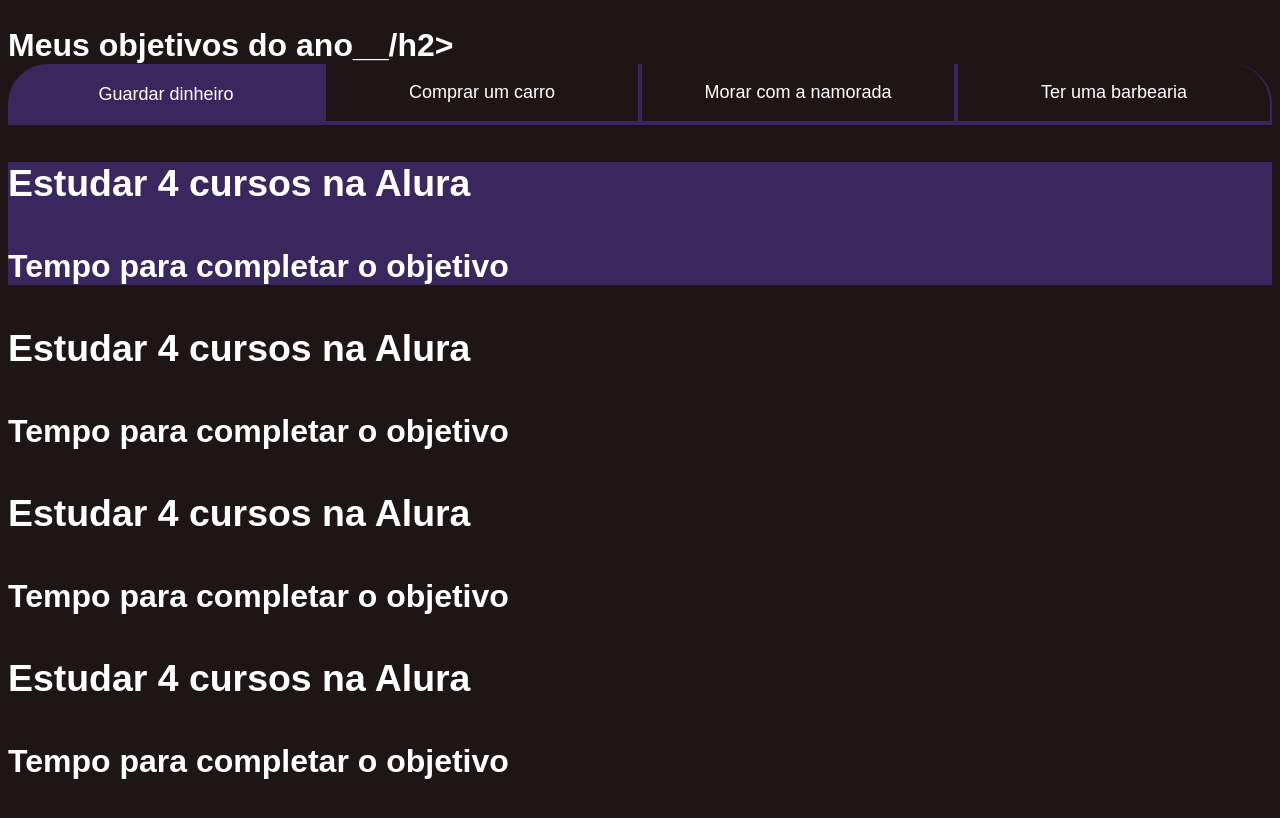
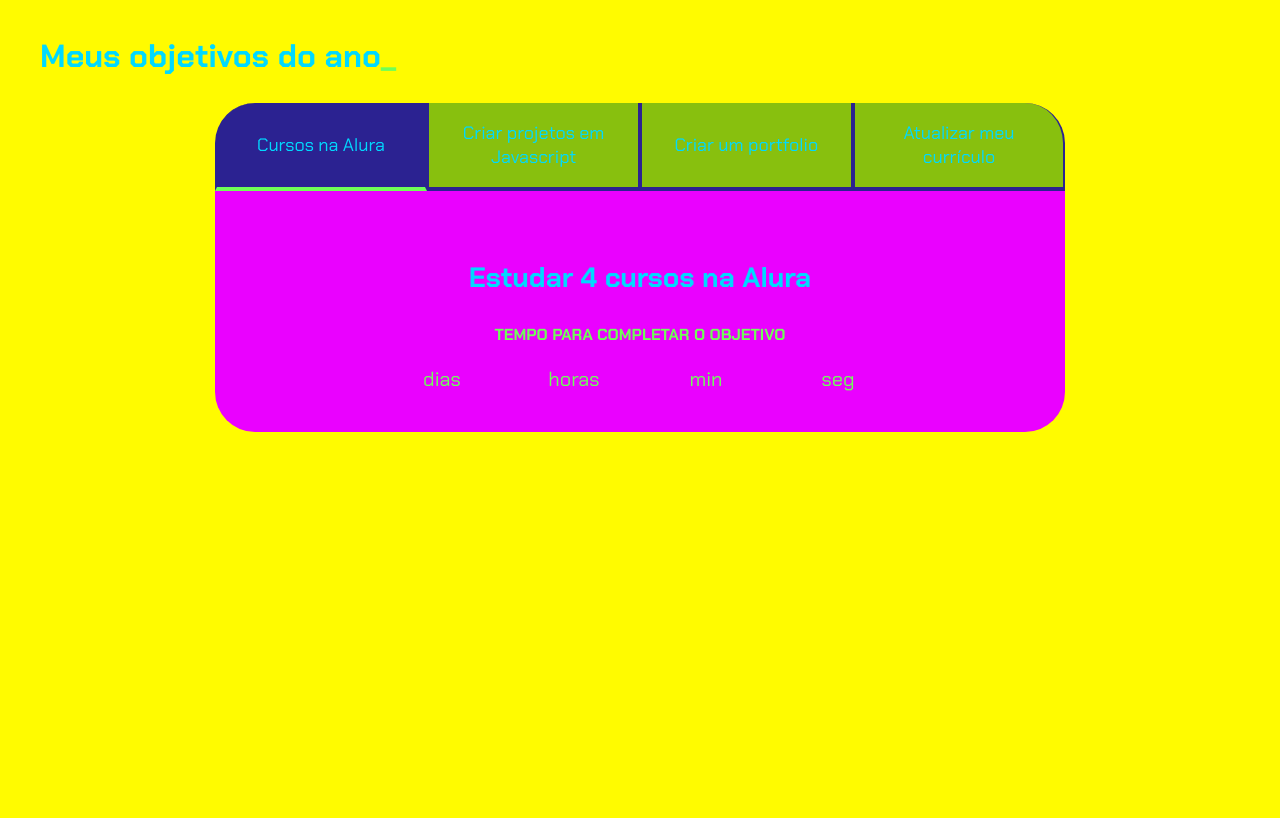
Before and after one commit to MarcusDamasceno123/Agenda2025, a plain HTML site: page index.html in a window 1280 px wide. Drawn offline with Linux system fonts and the light colour scheme.

Commit message:
Add files via upload

```diff
--- a/index.html
+++ b/index.html
@@ -1,5 +1,5 @@
 <!DOCTYPE html>
-<html lang="en">
+<html lang="pt.br">
 <head>
     <meta charset="UTF-8">
     <meta name="viewport" content="width=device-width, initial-scale=1.0">
@@ -8,39 +8,109 @@
 </head>
 <body>
 
-</body>
+    <body>
         <section class="conteudo-principal">
-        <h2 class="titulo-principal">Meus objetivos do ano<span>_</span>_</span>/h2>
+            <h2 class="titulo-principal">Meus objetivos do ano<span>_</span></h2>
             <div class="conteudo">
                 <div class="botoes">
-                <button class="botao ativo">Guardar dinheiro</button>
-                <button class="botao">Comprar um carro</button>
-                <button class="botao">Morar com a namorada</button>
-                <button class="botao">Ter uma barbearia</button>
+                    <button class="botao ativo">Cursos na Alura</button>
+                    <button class="botao">Criar projetos em Javascript</button>
+                    <button class="botao">Criar um portfolio</button>
+                    <button class="botao">Atualizar meu currículo</button>
                 </div>
-
                 <div class="abas-textos">
-            <div class="abas-conteudo ativo">
+                    <div class="aba-conteudo ativo">
                         <h3 class="aba-conteudo-titulo-principal">Estudar 4 cursos na Alura</h3>
                         <h4 class="aba-conteudo-titulo-secundario">Tempo para completar o objetivo</h4>
+                        <div class="contador">
+                            <div class="contador-digito">
+                                <p class="contador-digito-numero" id="dias0"></p>
+                                <p class="contador-digito-texto">dias</p>
                             </div>
-            <div class="abas-conteudo">
-                <h3 class="aba-conteudo-titulo-principal">Estudar 4 cursos na Alura</h3>
+                            <div class="contador-digito">
+                                <p class="contador-digito-numero" id="horas0"></p>
+                                <p class="contador-digito-texto">horas</p>
+                            </div>
+                            <div class="contador-digito">
+                                <p class="contador-digito-numero" id="min0"></p>
+                                <p class="contador-digito-texto">min</p>
+                            </div>
+                            <div class="contador-digito">
+                                <p class="contador-digito-numero" id="seg0"></p>
+                                <p class="contador-digito-texto">seg</p>
+                            </div>
+                        </div>
+                    </div>
+                    <div class="aba-conteudo">
+                        <h3 class="aba-conteudo-titulo-principal">Criar 5 projetos em Javascript</h3>
                         <h4 class="aba-conteudo-titulo-secundario">Tempo para completar o objetivo</h4>
+                        <div class="contador">
+                            <div class="contador-digito">
+                                <p class="contador-digito-numero" id="dias1"></p>
+                                <p class="contador-digito-texto">dias</p>
                             </div>
-            <div class="abas-conteudo">
-                <h3 class="aba-conteudo-titulo-principal">Estudar 4 cursos na Alura</h3>
+                            <div class="contador-digito">
+                                <p class="contador-digito-numero" id="horas1"></p>
+                                <p class="contador-digito-texto">horas</p>
+                            </div>
+                            <div class="contador-digito">
+                                <p class="contador-digito-numero" id="min1"></p>
+                                <p class="contador-digito-texto">min</p>
+                            </div>
+                            <div class="contador-digito">
+                                <p class="contador-digito-numero" id="seg1"></p>
+                                <p class="contador-digito-texto">seg</p>
+                            </div>
+                        </div>
+                    </div>
+                    <div class="aba-conteudo">
+                        <h3 class="aba-conteudo-titulo-principal">Criar um portfolio com os meus 3 melhores projetos</h3>
                         <h4 class="aba-conteudo-titulo-secundario">Tempo para completar o objetivo</h4>
+                        <div class="contador">
+                            <div class="contador-digito">
+                                <p class="contador-digito-numero" id="dias2"></p>
+                                <p class="contador-digito-texto">dias</p>
                             </div>
-            <div class="abas-conteudo">
-                <h3 class="aba-conteudo-titulo-principal">Estudar 4 cursos na Alura</h3>
+                            <div class="contador-digito">
+                                <p class="contador-digito-numero" id="horas2"></p>
+                                <p class="contador-digito-texto">horas</p>
+                            </div>
+                            <div class="contador-digito">
+                                <p class="contador-digito-numero" id="min2"></p>
+                                <p class="contador-digito-texto">min</p>
+                            </div>
+                            <div class="contador-digito">
+                                <p class="contador-digito-numero" id="seg2"></p>
+                                <p class="contador-digito-texto">seg</p>
+                            </div>
+                        </div>
+                    </div>
+                    <div class="aba-conteudo">
+                        <h3 class="aba-conteudo-titulo-principal">Atualizar meu curriculo com os certificados da Alura</h3>
                         <h4 class="aba-conteudo-titulo-secundario">Tempo para completar o objetivo</h4>
+                        <div class="contador">
+                            <div class="contador-digito">
+                                <p class="contador-digito-numero" id="dias3"></p>
+                                <p class="contador-digito-texto">dias</p>
                             </div>
-
+                            <div class="contador-digito">
+                                <p class="contador-digito-numero" id="horas3"></p>
+                                <p class="contador-digito-texto">horas</p>
+                            </div>
+                            <div class="contador-digito">
+                                <p class="contador-digito-numero" id="min3"></p>
+                                <p class="contador-digito-texto">min</p>
+                            </div>
+                            <div class="contador-digito">
+                                <p class="contador-digito-numero" id="seg3"></p>
+                                <p class="contador-digito-texto">seg</p>
+                            </div>
+                        </div>
+                    </div>
+                </div>
             </div>
         </section>
+        <script src="main.js"></script>
+    </body>
 
-
-
-    </section>
 </html>
--- a/style.css
+++ b/style.css
@@ -1,23 +1,22 @@
+@import url('https://fonts.googleapis.com/css2?family=Chakra+Petch:wght@400;700&display=swap');
 
-:root{
-    --cor-de-fundo: #1e1616;
-    --vermelho: #ff0000;
-    --branco: #ffffff;
-    --botao-ativo: #3a275e;
-    --botao-inativo: rgba(58,55,94,0,5);
-    --texto-fundo: rgba(58,55,94,0,3);
+:root {
+    --cor-de-fundo: #fffb00;
+    --verde: #6FFF57;
+    --branco: #00d9ff;
+    --botao-ativo: #2b2291;
+    --botao-inativo: rgba(19, 133, 28, 0.5);
+    --texto-fundo: rgb(234, 1, 255);
+}
+
+body {
+    background-color: var(--cor-de-fundo);
+    color: var(--branco);
+    font-family: 'Chakra Petch', sans-serif;
 }
 
 
-body{
-
-background-color: var(--cor-de-fundo);
-color: var(--branco);
-font-family: 'Chakra Petch', sans-serif;
-}
-
-.conteudo.principal{
-
+.conteudo-principal {
     display: flex;
     flex-direction: column;
     justify-content: center;
@@ -25,10 +24,7 @@ font-family: 'Chakra Petch', sans-serif;
     max-width: 1200px;
     width: 100%;
     margin: 0 auto;
-
 }
-
-
 
 .titulo-principal {
     text-align: left;
@@ -39,6 +35,7 @@ font-family: 'Chakra Petch', sans-serif;
 .titulo-principal span {
     color: var(--verde);
 }
+
 
 .botao {
     font-family: 'Chakra Petch', sans-serif;
@@ -64,9 +61,59 @@ font-family: 'Chakra Petch', sans-serif;
     display: block;
 }
 
-.ativo{
+.botao.ativo {
     background-color: var(--botao-ativo);
     border-bottom: 4px solid var(--verde);
+}
+
+.abas-textos {
+    background-color: var(--texto-fundo);
+    padding: 40px;
+    border-radius: 0 0 40px 40px;
+}
+
+.aba-conteudo.ativo {
+    display: block;
+}
+
+.aba-conteudo {
+    display: none;
+}
+
+.aba-conteudo-titulo-principal {
+    font-size: 28px;
+    text-align: center;
+}
+
+.aba-conteudo-titulo-secundario {
+    text-align: center;
+    color: var(--verde);
+    text-transform: uppercase;
+}
+
+.contador {
+    display: flex;
+    justify-content: center;
+    flex-wrap: wrap;
+}
+
+.contador-digito {
+    padding: 0 16px;
+    text-align: center;
+    min-width: 100px;
+}
+
+.contador-digito-numero {
+    font-size: 80px;
+    margin: 0;
+
+}
+
+.contador-digito-texto {
+    color: var(--verde);
+    font-size: 20px;
+    margin: 0;
+
 }
 
 @media screen and (min-width: 768px) {
```
Lines whose indentation alone changed are shown as unchanged.
